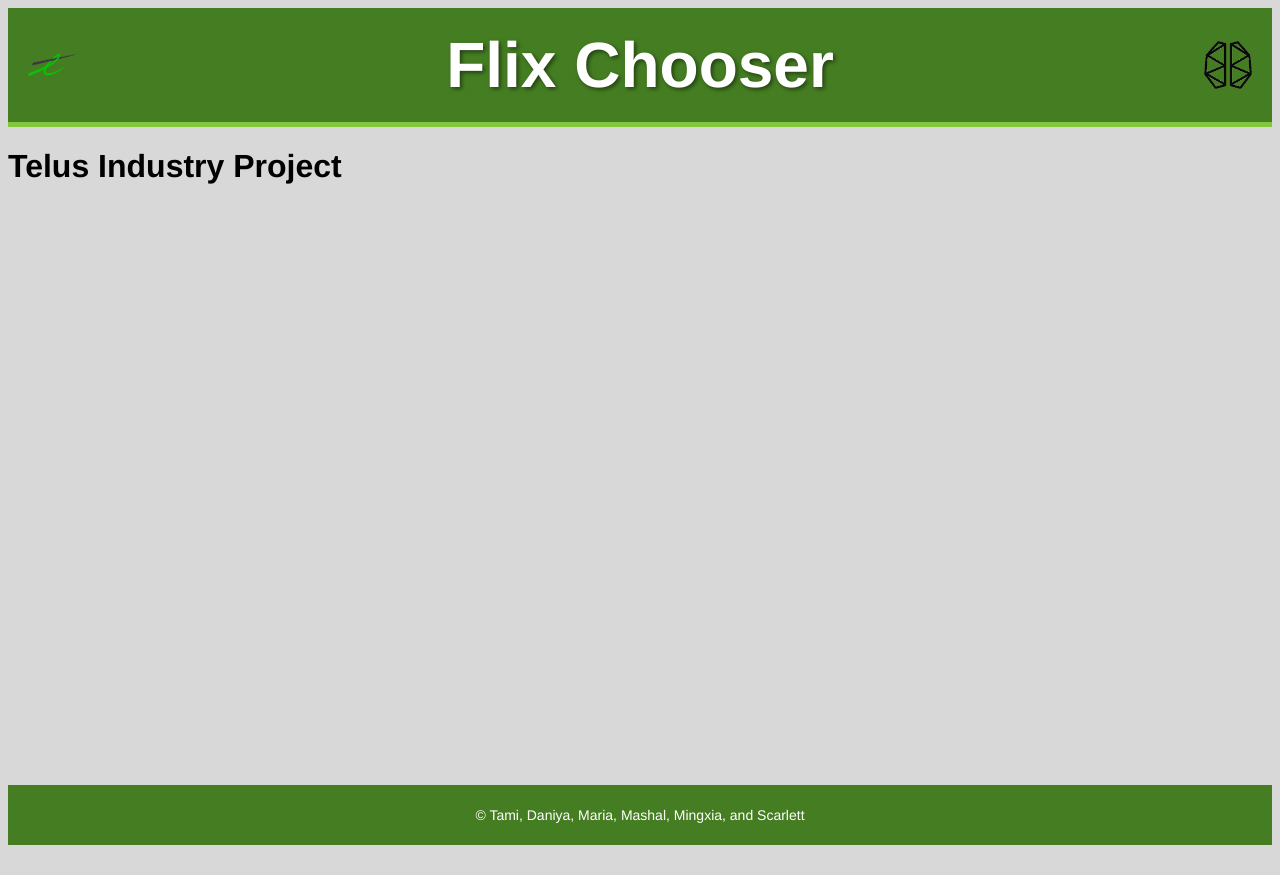
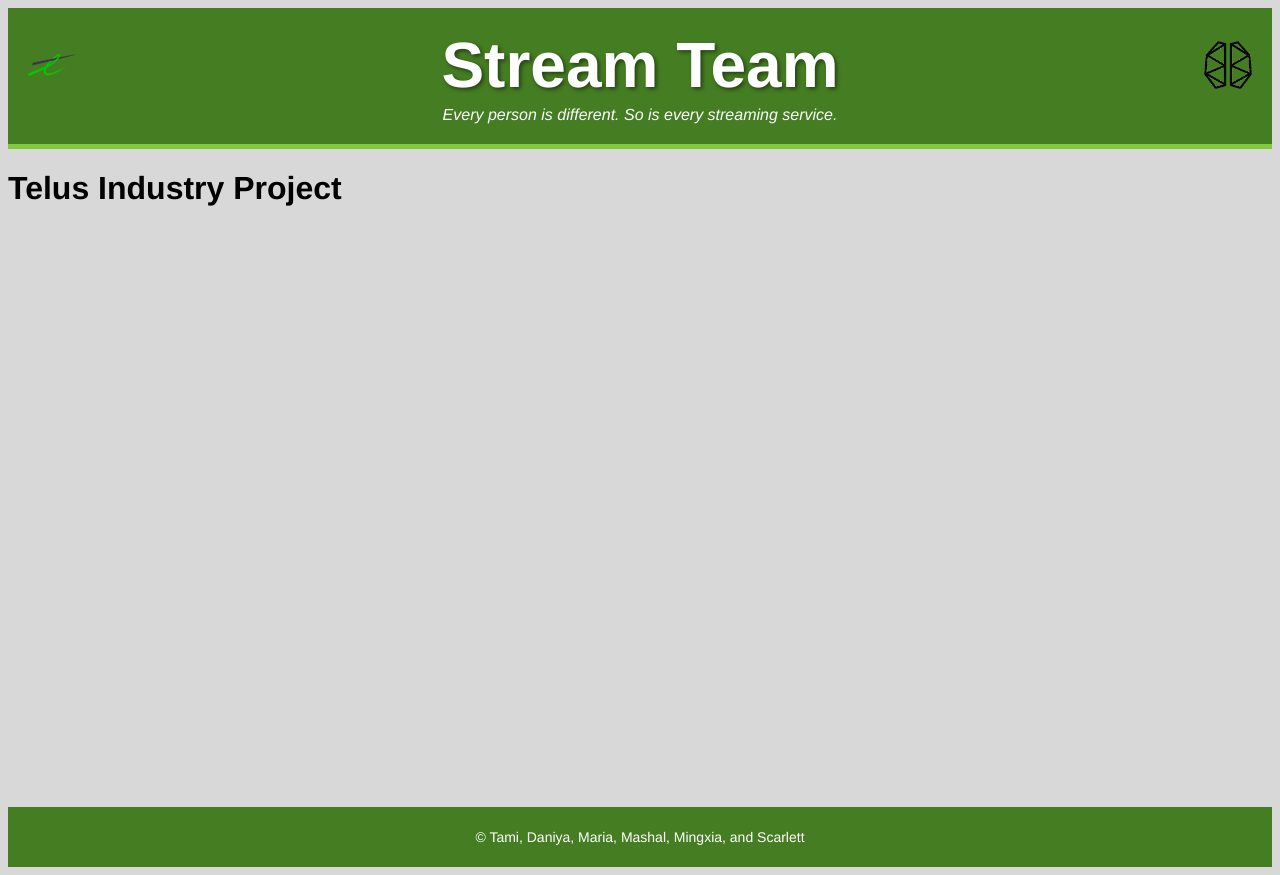
Before and after one commit to daniyazafar/methods-industry-project-frontend, a React (Vite) app: page / in a window 1280 px wide. Before the commit the page ends 853 px from the top, so only its background shows below. Built offline with nearby package versions, Linux system fonts and the light colour scheme.

Commit message:
changed header text

```diff
--- a/src/Components/Header/Header.jsx
+++ b/src/Components/Header/Header.jsx
@@ -6,13 +6,16 @@ import brainstation from "../../assets/logo/brainstation-logo.png";
 const Header = () => {
   return (
     <header className="header">
+      <div className="header__title">
         <img className="header__logo" src={telus} alt="Telus Logo" />
-      <h1 className="header__text">Flix Chooser</h1>
+        <h1 className="header__text">Stream Team</h1>
         <img
           className="header__logo"
           src={brainstation}
           alt="BrainStation Logo"
         />
+      </div>
+      <p>Every person is different. So is every streaming service. </p>
     </header>
   );
 };
--- a/src/Components/Header/Header.scss
+++ b/src/Components/Header/Header.scss
@@ -3,16 +3,19 @@
 
 // Header styles
 .header {
-  display: flex;
-  flex-direction: row;
-  justify-content: space-between;
-  align-items: center;
   background-color: $dark-green;
   padding: 20px;
   text-align: center;
   color: $header-text;
   border-bottom: $light-green 5px solid; // Existing border
   position: relative; // Ensure positioning context for the pseudo-element
+
+  .header__title{
+    display: flex;
+    flex-direction: row;
+    justify-content: space-between;
+    align-items: center;
+  }
 
   .header__text {
     font-size: 4rem;
@@ -23,4 +26,10 @@
   img {
     width: 3rem;
   }
+
+  p{
+    font-style: italic;
+    padding: 0;
+    margin: .25rem 0 0 0;
+  }
 }
```
Lines whose indentation alone changed are shown as unchanged.
